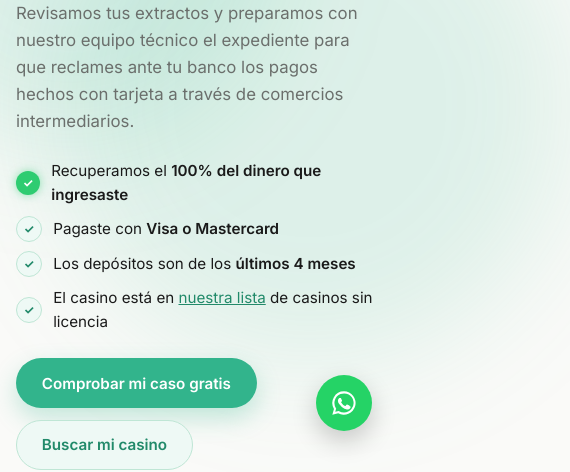
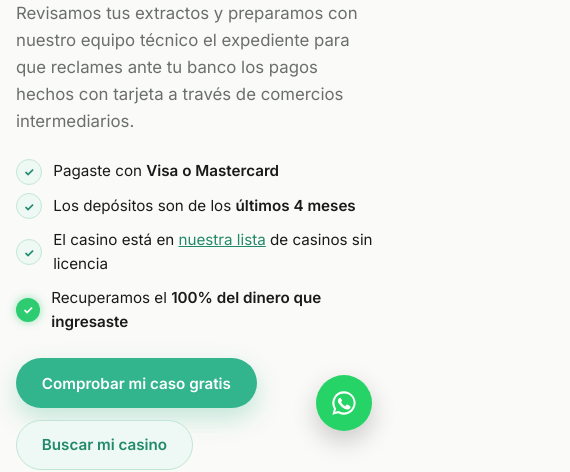
Before and after one commit to Equilibratucamino/etc-reclamaciones, a plain HTML site: page index.html in a window 390 px wide. Shown: the part 395-867 px from the top of the page, 570 px wide, since content can reach past the window. Drawn offline with Linux system fonts and the light colour scheme.

Commit message:
hero: bullets animados en orden (100% al final con flash), sin glow en móvil
- Bullets entran uno a uno con stagger (0.15s, 0.55s, 0.95s, 1.35s)
- Último bullet es '100% del dinero' con tick verde y flash x4
- Glow oculto en móvil (<768px), sutil en tablet
- Margen .18em entre sin licencia y Estudiamos la

Co-Authored-By: Claude Sonnet 4.6 <noreply@anthropic.com>

```diff
--- a/index.html
+++ b/index.html
@@ -25,6 +25,8 @@ html{scroll-behavior:smooth}
 body{background:var(--bg);color:var(--ink);font-family:var(--f-body);font-size:16px;line-height:1.6;-webkit-font-smoothing:antialiased;overflow-x:hidden}
 body::before{content:"";position:fixed;inset:0 0 auto;height:env(safe-area-inset-top,0px);z-index:40;background:var(--night)}
 .glow{position:absolute;border-radius:50%;filter:blur(60px);background:var(--glow);pointer-events:none;z-index:0}
+@media (max-width:768px){.glow{display:none}}
+@media (min-width:769px) and (max-width:1024px){.glow{opacity:.45}}
 a{color:var(--green-deep)}
 a:focus-visible,button:focus-visible,input:focus-visible,summary:focus-visible{outline:3px solid var(--green);outline-offset:2px}
 .wrap{position:relative;z-index:1;max-width:1100px;margin:0 auto;padding-left:max(16px,env(safe-area-inset-left,0px));padding-right:max(16px,env(safe-area-inset-right,0px))}
@@ -77,7 +79,16 @@ p{margin:0}
 .checks{list-style:none;padding:0;margin:0;display:flex;flex-direction:column;gap:.55rem}
 .checks li{display:flex;align-items:center;gap:.7rem;font-size:.95rem}
 .checks li::before{content:"✓";flex:none;width:1.5rem;height:1.5rem;border-radius:50%;display:grid;place-items:center;font-size:.75rem;font-weight:700;color:var(--green-deep);background:var(--soft);border:1px solid var(--mint-line)}
-.checks li:first-child::before{color:#fff;background:#2ecc71;border:none;box-shadow:0 0 8px rgba(46,204,113,.5)}
+.checks li:last-child::before{color:#fff;background:#2ecc71;border:none;box-shadow:0 0 8px rgba(46,204,113,.5)}
+@keyframes checkIn{from{opacity:0;transform:translateY(10px)}to{opacity:1;transform:none}}
+@keyframes flashTick{0%,100%{box-shadow:0 0 8px rgba(46,204,113,.5)}50%{box-shadow:0 0 0 8px rgba(46,204,113,.25),0 0 20px rgba(46,204,113,.9)}}
+.checks li{opacity:0}
+.checks.checks-visible li{animation:checkIn .45s ease forwards}
+.checks.checks-visible li:nth-child(1){animation-delay:.15s}
+.checks.checks-visible li:nth-child(2){animation-delay:.55s}
+.checks.checks-visible li:nth-child(3){animation-delay:.95s}
+.checks.checks-visible li:nth-child(4){animation-delay:1.35s}
+.checks.checks-visible li:last-child::before{animation:checkIn .45s ease 1.35s forwards,flashTick .5s ease 1.9s 4}
 .checks b{font-weight:600}
 
 /* ===== Form: green-bordered dropdown ===== */
@@ -297,11 +308,11 @@ footer .links{display:flex;gap:1.2rem;flex-wrap:wrap;margin-bottom:1rem}
       <p style="font-family:var(--f-body);font-size:.8rem;font-weight:600;letter-spacing:.18em;text-transform:uppercase;color:var(--green);margin:0">Servicio de recuperación de dinero</p>
       <h1>¿Perdiste dinero en un casino <span class="hl" style="background:linear-gradient(transparent 55%,rgba(220,80,50,.4) 55%)">sin licencia</span>?<span style="display:block;margin-top:.18em">Estudiamos la devolución de <span class="gi">tus depósitos.</span></span></h1>
       <p class="lead">Revisamos tus extractos y preparamos con nuestro equipo técnico el expediente para que reclames ante tu banco los pagos hechos con tarjeta a través de comercios intermediarios.</p>
-      <ul class="checks">
-        <li><span>Recuperamos el <b>100% del dinero que ingresaste</b></span></li>
+      <ul class="checks" id="hero-checks">
         <li><span>Pagaste con <b>Visa o Mastercard</b></span></li>
         <li><span>Los depósitos son de los <b>últimos 4 meses</b></span></li>
         <li><span>El casino está en <a href="#casinos">nuestra lista</a> de casinos sin licencia</span></li>
+        <li><span>Recuperamos el <b>100% del dinero que ingresaste</b></span></li>
       </ul>
       <div class="hero-ctas">
         <a class="btn btn-green" href="#solicitud" id="cta-hero">Comprobar mi caso gratis</a>
@@ -714,6 +725,8 @@ footer .links{display:flex;gap:1.2rem;flex-wrap:wrap;margin-bottom:1rem}
   document.getElementById('back').addEventListener('click',function(){done.hidden=true;form.hidden=false;});
 
   // ---- scroll-reveal: proceso section ----
+  var checksEl=document.getElementById('hero-checks');
+  if(checksEl){new IntersectionObserver(function(entries,obs){entries.forEach(function(e){if(!e.isIntersecting)return;e.target.classList.add('checks-visible');obs.unobserve(e.target);});},{threshold:0.3}).observe(checksEl);}
   var procHead=document.getElementById('proc-head');
   var stepsEl=document.getElementById('steps-list');
   var feeEl=document.querySelector('.fee');
```
